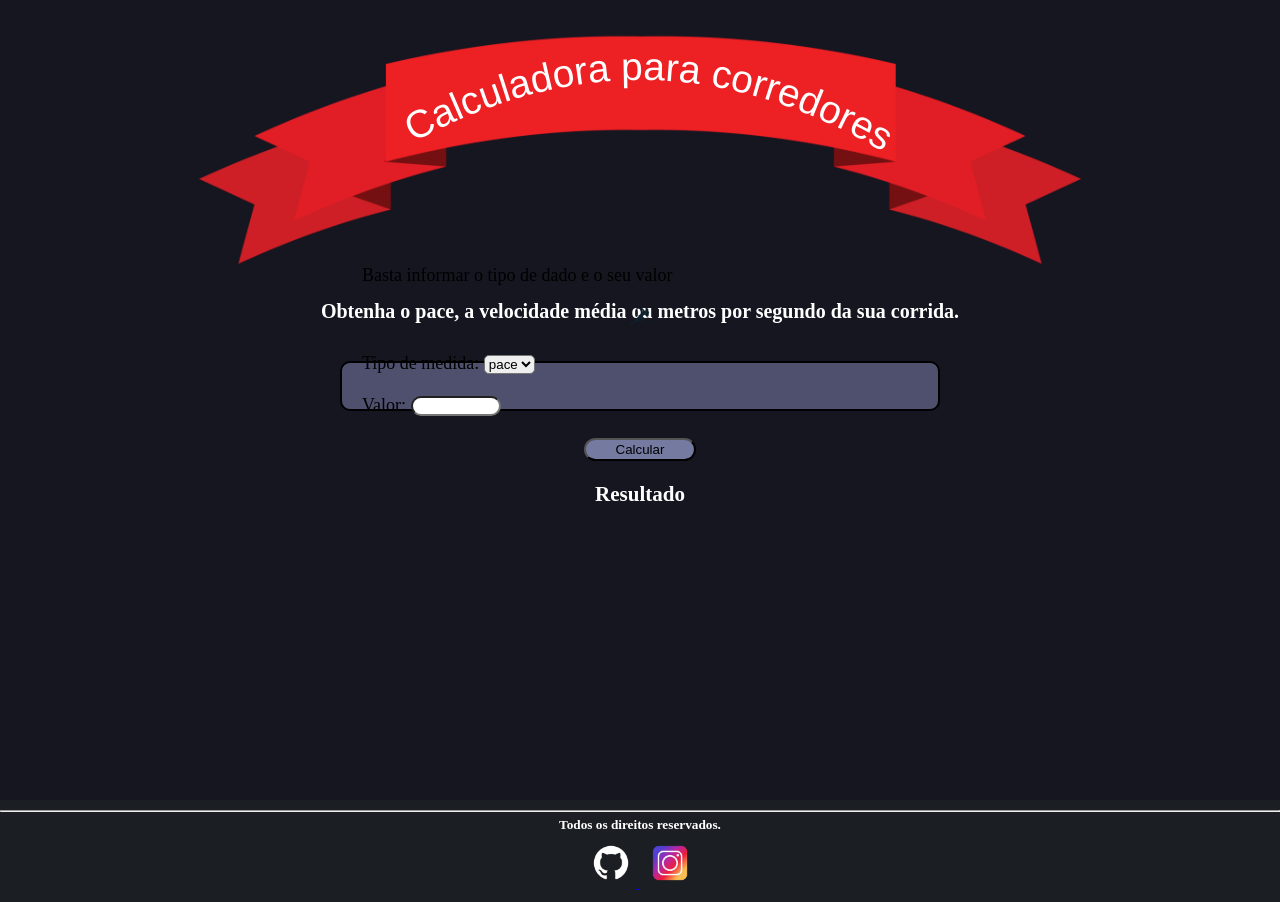
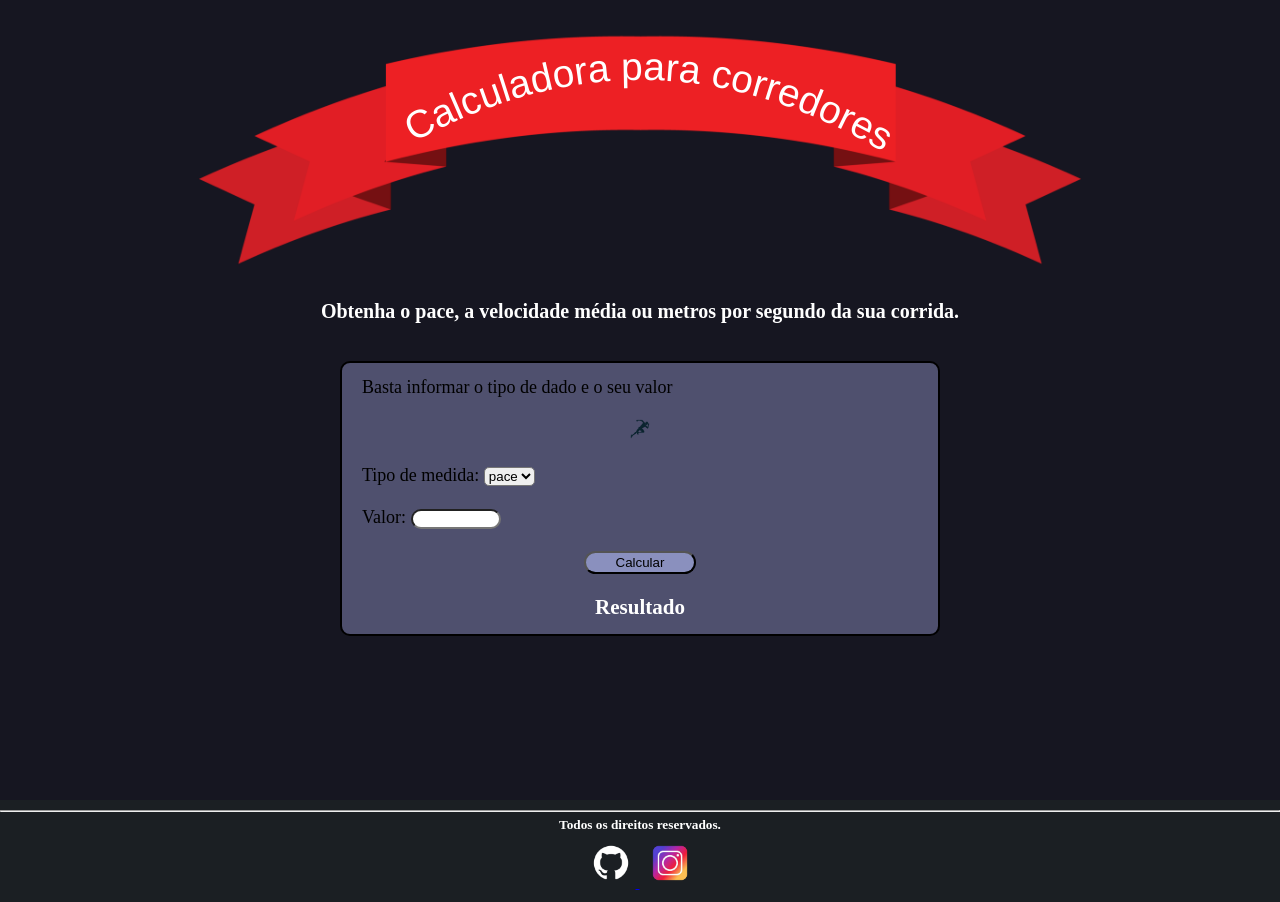
Before and after one commit to oMatheusValim/Calculadora-de-pace, a Flask app: template templates/resultado.html in a window 1280 px wide. Run offline with Flask 3, Linux system fonts and the light colour scheme; the template is opened without the code that fills it, so the values that code supplies are empty.

Commit message:
Update resultado.html

```diff
--- a/templates/resultado.html
+++ b/templates/resultado.html
@@ -20,7 +20,7 @@
             </center></header><br>
 
             <main>
-                <div class="retangulo" style="height: 50px;">
+                <div class="retangulo"">
                     <p>Basta informar o tipo de dado e o seu valor</p> <br>
                     <center><img src="/static/Imagens/corredor.webp" alt="corredor" style="width: 20px; height: 20px;"></center><br>
 
```
